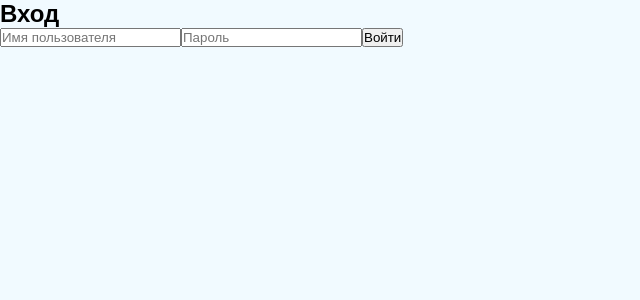
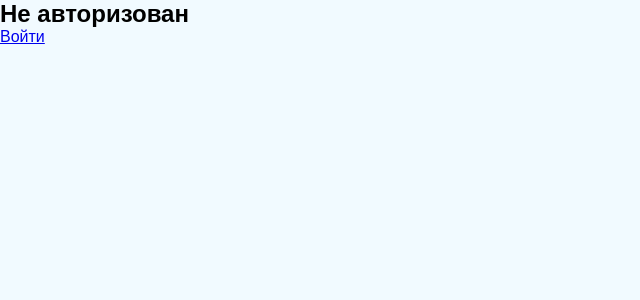
Before and after one commit to isHardCoded/social-app, a React (Vite) app: page / in a window 1280 px wide. Before the commit this address led to /login. Shown: the top 300 px of the page, without its empty margins (0-640 px from the left). Built offline with nearby package versions, Linux system fonts and the light colour scheme.

Commit message:
Fix navigate

```diff
--- a/src/pages/home/Home.tsx
+++ b/src/pages/home/Home.tsx
@@ -1,22 +1,18 @@
-import React from 'react'
-
 import Header from '../../components/elements/header/Header'
 import PostList from '../../components/containers/post/PostList'
 import { useAuth } from '../../hooks/useAuth'
-import { useNavigate } from 'react-router-dom'
+import { Link } from 'react-router-dom'
 
 const HomePage = () => {
-	const navigate = useNavigate()
 	const { user } = useAuth()
 
 	if (!user) {
-		React.useEffect(() => {
-			navigate('/login')
-
-			return () => {
-				navigate('/')
-			}
-		})
+		return (
+			<div>
+				<h2>Не авторизован</h2>
+				<Link to={{ pathname: '/login' }}>Войти</Link>
+			</div>
+		)
 	}
 
 	return (
```
